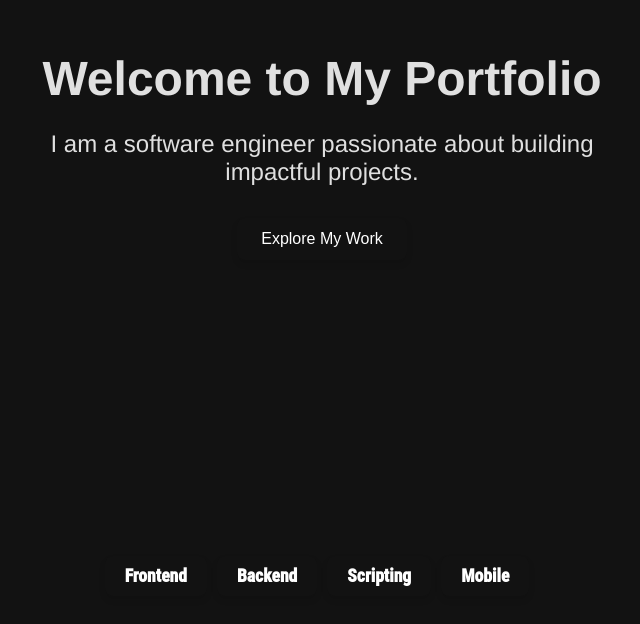
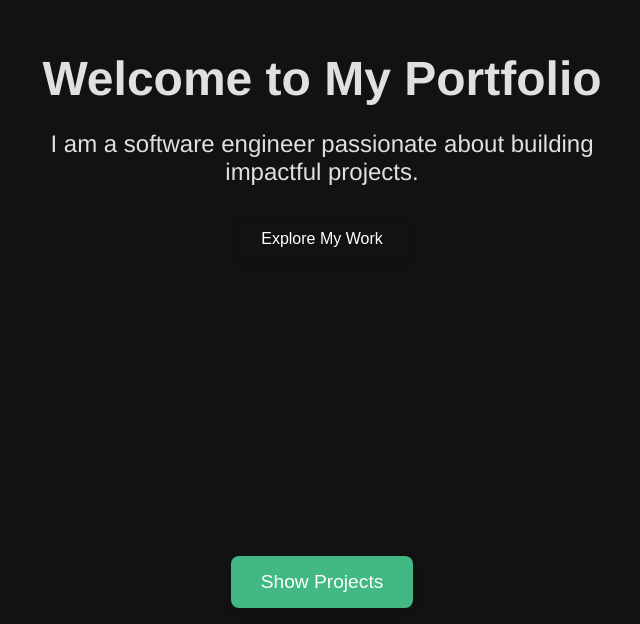
Before and after one commit to user4302/angeloedz, a Vue app: page / in a window 1280 px wide. Shown: the part 264-888 px from the top of the page, without its empty margins (318-958 px from the left). Built offline with nearby package versions, Linux system fonts and the light colour scheme.

Commit message:
add show projects button to hide and show the projects

```diff
--- a/src/components/sections/ProjectSection.vue
+++ b/src/components/sections/ProjectSection.vue
@@ -1,5 +1,8 @@
 <template>
   <div class="section">
+    <button v-if="showButton" @click="toggleVisibility" class="toggle-button">Show Projects</button>
+    <transition name="crt-effect">
+      <div v-if="showProjects">
         <div class="section-buttons">
           <button
             v-for="category in categories"
@@ -19,6 +22,8 @@
           />
         </div>
       </div>
+    </transition>
+  </div>
 </template>
 
 <script>
@@ -32,6 +37,8 @@ export default {
   },
   data() {
     return {
+      showProjects: false, // Visibility state for projects
+      showButton: true, // Visibility state for the button
       categories: ['Frontend', 'Backend', 'Scripting', 'Mobile'],
       allCards: [],
       visibleCards: [],
@@ -40,6 +47,10 @@ export default {
     };
   },
   methods: {
+    toggleVisibility() {
+      this.showProjects = !this.showProjects;
+      this.showButton = false; // Hide the button after the first click
+    },
     filterCategory(category) {
       this.currentCategory = category;
       this.loadCards();
@@ -177,6 +188,53 @@ export default {
   padding: 20px;
 }
 
+.toggle-button {
+  display: block;
+  margin: 0 auto 20px;
+  padding: 15px 30px;
+  font-size: 1.2rem;
+  background-color: #42b983;
+  color: #fff;
+  border: none;
+  border-radius: 8px;
+  cursor: pointer;
+  box-shadow: 0 4px 6px rgba(0, 0, 0, 0.1);
+  transition: background-color 0.3s ease, transform 0.3s ease;
+}
+
+.toggle-button:hover {
+  background-color: #369f6b;
+  transform: translateY(-2px);
+}
+
+.crt-effect-enter-active,
+.crt-effect-leave-active {
+  animation: crt-tv 0.8s ease-out;
+}
+
+@keyframes crt-tv {
+  0% {
+    transform: scaleY(0.1);
+    opacity: 0;
+  }
+  20% {
+    transform: scaleY(1.2);
+    opacity: 1;
+  }
+  40% {
+    transform: scaleY(0.9);
+  }
+  60% {
+    transform: scaleY(1.05);
+  }
+  80% {
+    transform: scaleY(0.95);
+  }
+  100% {
+    transform: scaleY(1);
+  }
+}
+
 .section-buttons {
   margin-bottom: 20px;
 }
@@ -192,7 +250,7 @@ export default {
   box-shadow: 0 4px 6px rgba(0, 0, 0, 0.1);
   transition: background-color 0.3s ease, transform 0.3s ease;
   font-family: 'Roboto Condensed', sans-serif;
-  font-weight: 1000;
+  font-weight: 700;
   font-size: 1.1rem;
 }
 
```
Lines whose indentation alone changed are shown as unchanged.
